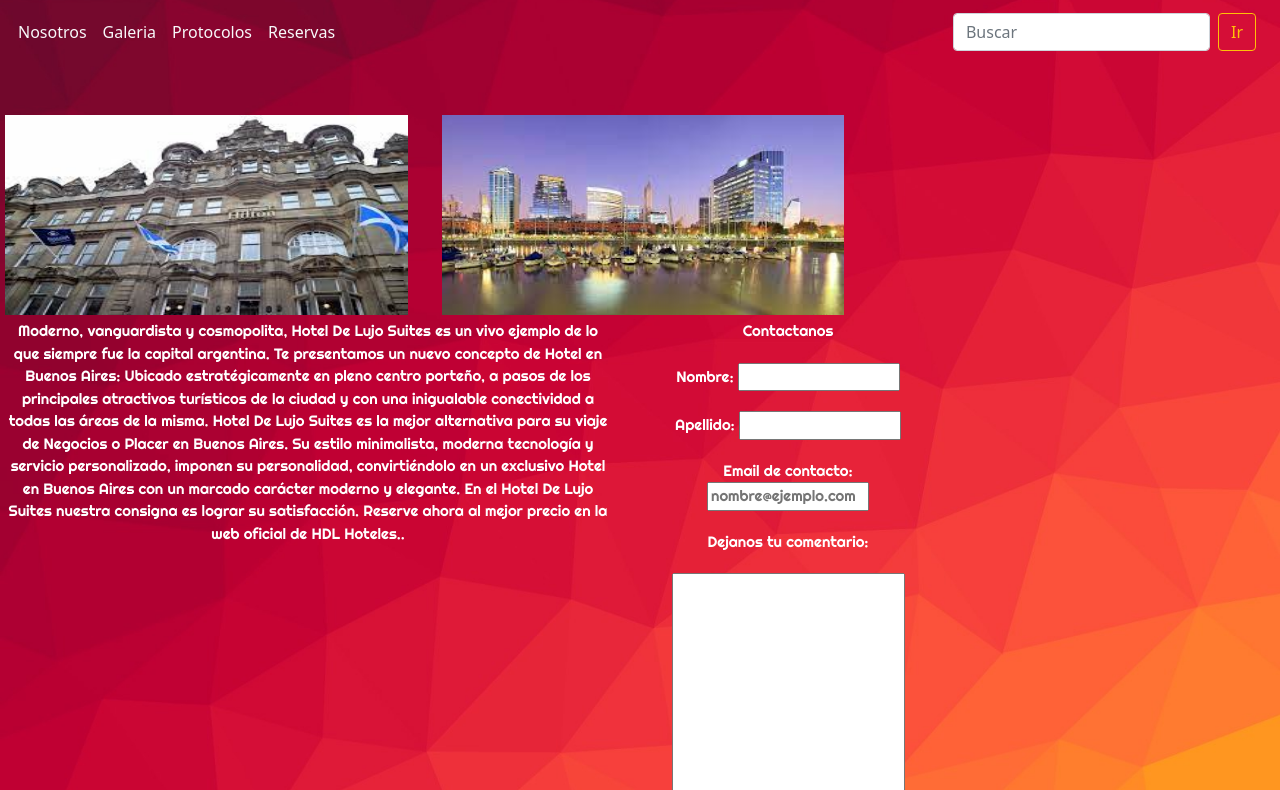
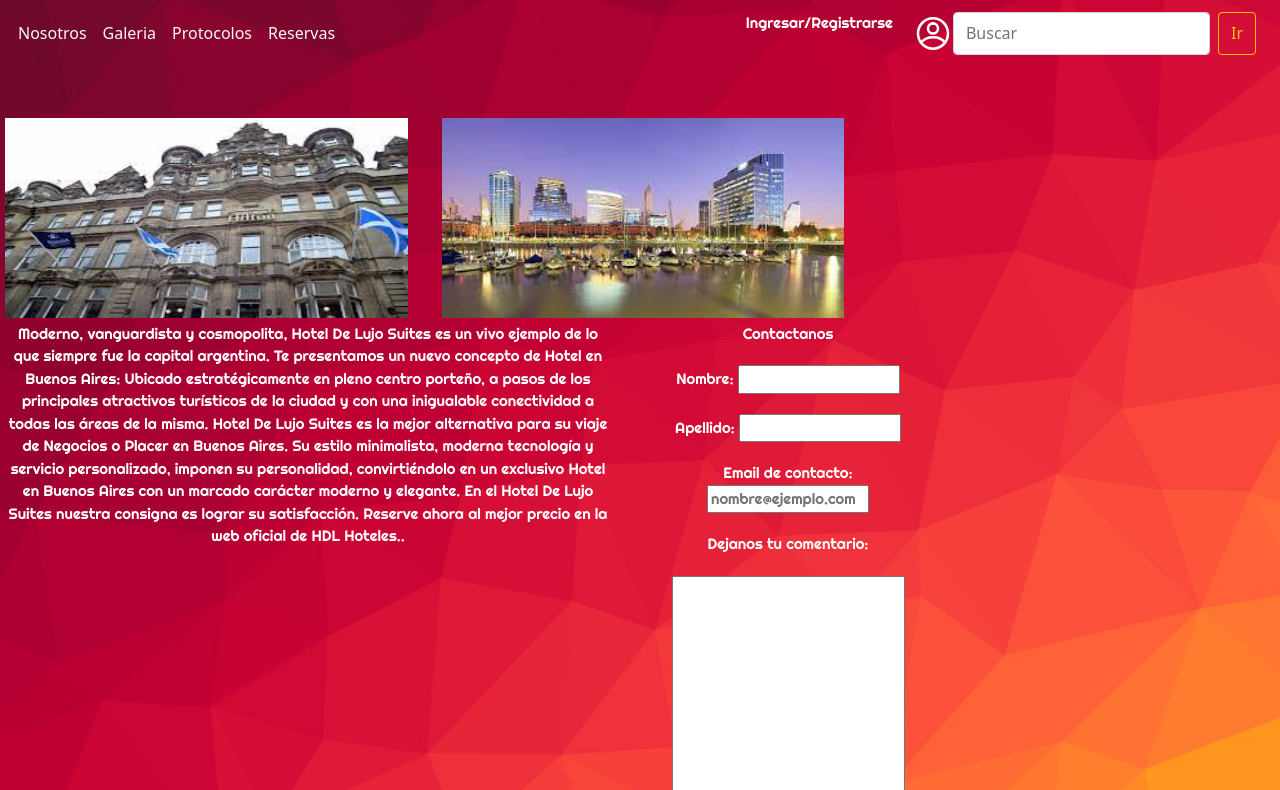
Before and after one commit to ignaciofreitas/Hotel-Freitas, a website: page index.html in a window 1280 px wide. Shown: the part 166-956 px from the top of the page. Drawn offline with nearby package versions, Linux system fonts and the light colour scheme; a web font is replaced by a local one.

Commit message:
agregando login a la nav bar

```diff
--- a/index.html
+++ b/index.html
@@ -51,6 +51,10 @@
                             </li>
                         </ul>
                         <form class="d-flex">
+                            <p class=" texto_general">
+                                Ingresar/Registrarse
+                            </p>
+                            <img src="./multimedia/account_avatar_face_man_people_profile_user_icon_123197.svg" alt="account" class="login">
                             <input class="form-control me-2" type="search" placeholder="Buscar" aria-label="Search">
                             <button class="btn btn-outline-warning" type="submit">Ir
                             </button>
--- a/scss/_index.scss
+++ b/scss/_index.scss
@@ -15,6 +15,17 @@ header{
     .navbar{
         padding-left: 10px;
         margin-right: 10px;
+        div{
+            div{
+                form{
+                    .login{
+                        width: 40px;
+                        filter: invert(99%) sepia(62%) saturate(813%)
+                        hue-rotate(176deg) brightness(116%) contrast(100%);
+                    }
+                }
+            }
+        }
     }
 }
 
```
Also changed, not shown: galeria.html (+4 -0 lines), nosotros.html (+4 -0 lines), protocolos.html (+4 -0 lines), reservas.html (+4 -0 lines), css/estilos.css.
